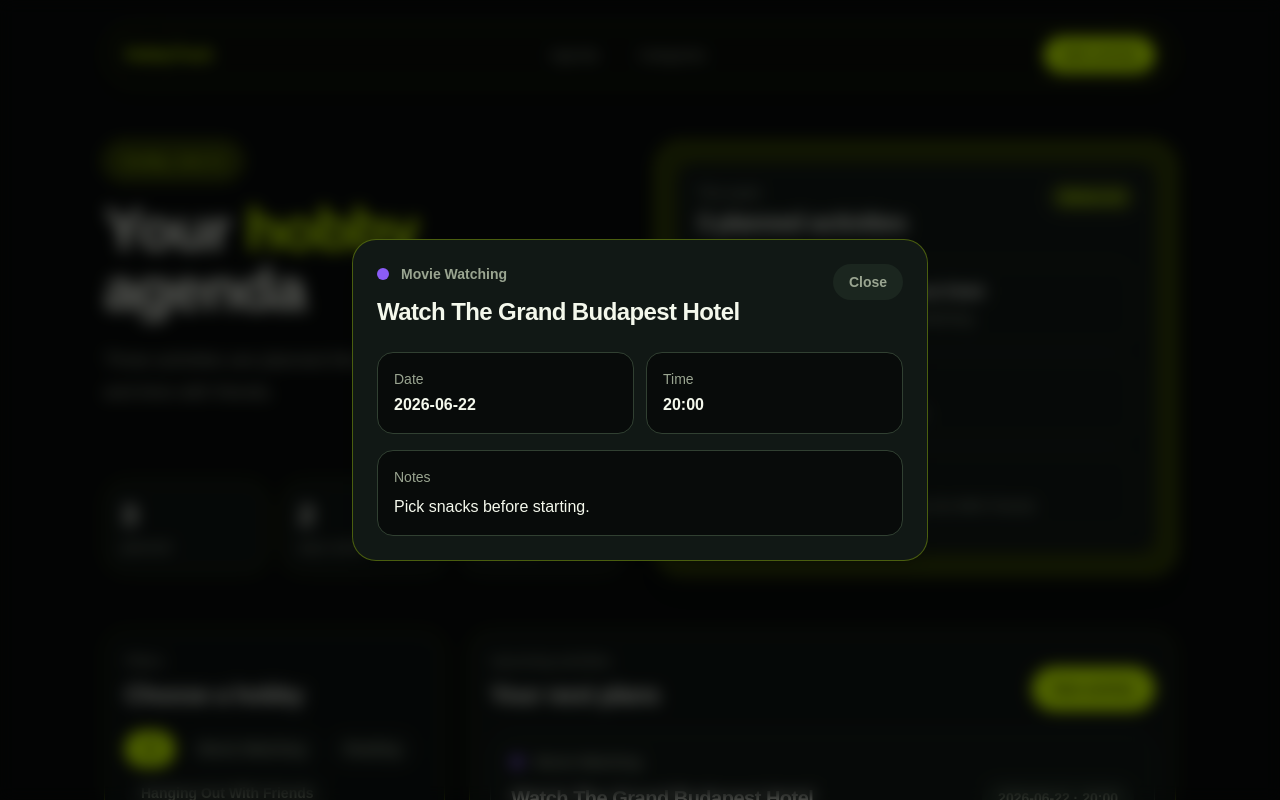
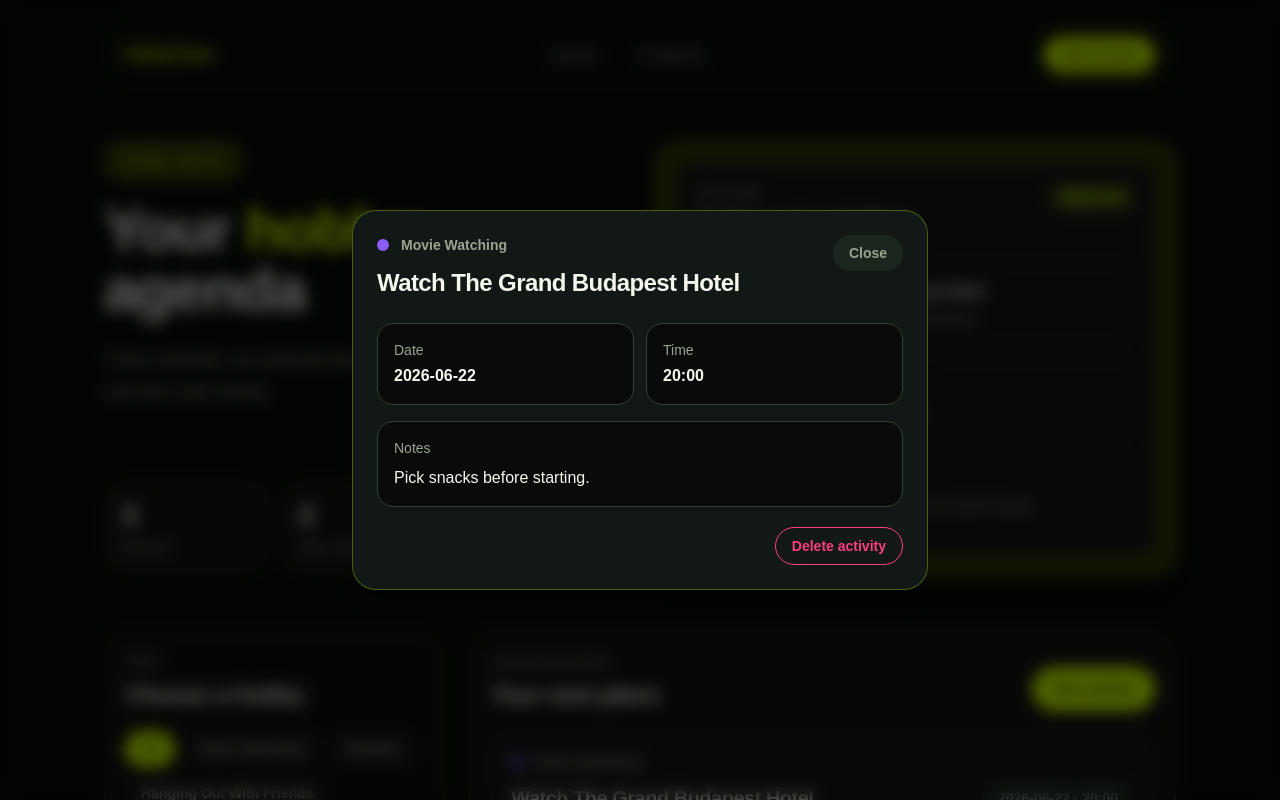
Before and after one commit to N1TROGUE/hobby-track, a Next.js app: page / in a window 1280 px wide. Both pictures are taken after a click on the button 822 px from the left and 798 px from the top of the page. Shown: the top 800 px of the page. Built offline with nearby package versions, Linux system fonts and the light colour scheme.

Commit message:
add activity deletion

```diff
--- a/components/activity/ActivityDashboard.tsx
+++ b/components/activity/ActivityDashboard.tsx
@@ -37,6 +37,13 @@
     setActivityItems((currentItems) => [newActivity, ...currentItems]);
     setSelectedCategory("All");
     setIsFormOpen(false);
+  }
+
+  function handleDeleteActivity(activityId: string) {
+    setActivityItems((currentItems) =>
+      currentItems.filter((activity) => activity.id !== activityId),
+    );
+    setSelectedActivity(null);
   }
 
   return (
@@ -133,6 +140,7 @@
         <ActivityDetailModal
           activity={selectedActivity}
           onClose={() => setSelectedActivity(null)}
+          onDelete={() => handleDeleteActivity(selectedActivity.id)}
         />
       )}
     </section>
--- a/components/activity/ActivityDetailModal.tsx
+++ b/components/activity/ActivityDetailModal.tsx
@@ -6,11 +6,13 @@
 type ActivityDetailModalProps = {
   activity: Activity;
   onClose: () => void;
+  onDelete: () => void;
 };
 
 export function ActivityDetailModal({
   activity,
   onClose,
+  onDelete,
 }: Readonly<ActivityDetailModalProps>) {
   return (
     <div className="fixed inset-0 z-20 flex items-end bg-black/60 px-5 py-6 backdrop-blur-sm sm:items-center sm:justify-center">
@@ -65,6 +67,16 @@
             {activity.note || "No notes added."}
           </p>
         </div>
+
+        <div className="mt-5 flex justify-end">
+          <button
+            className="rounded-full border border-category-friends bg-transparent px-4 py-2 text-sm font-semibold text-category-friends transition hover:bg-category-friends hover:text-app-text"
+            onClick={onDelete}
+            type="button"
+          >
+            Delete activity
+          </button>
+        </div>
       </section>
     </div>
   );
```
